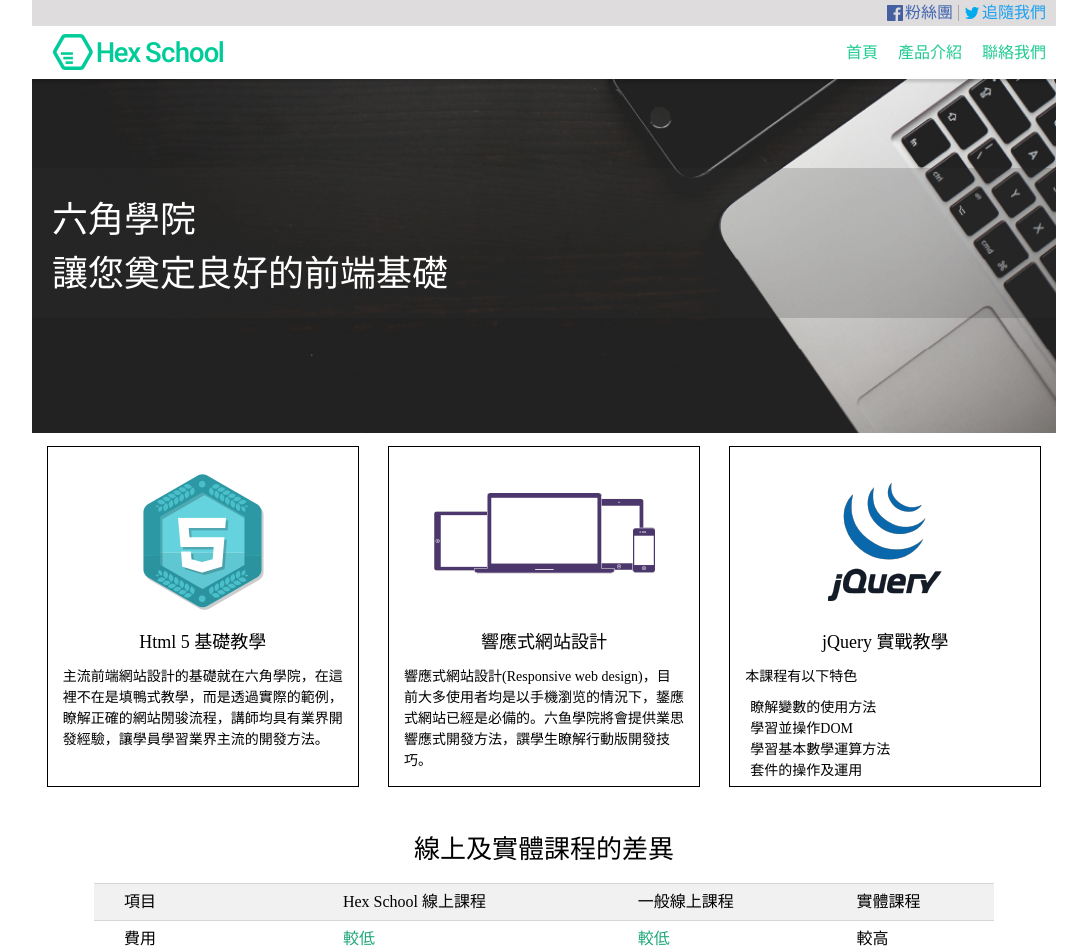
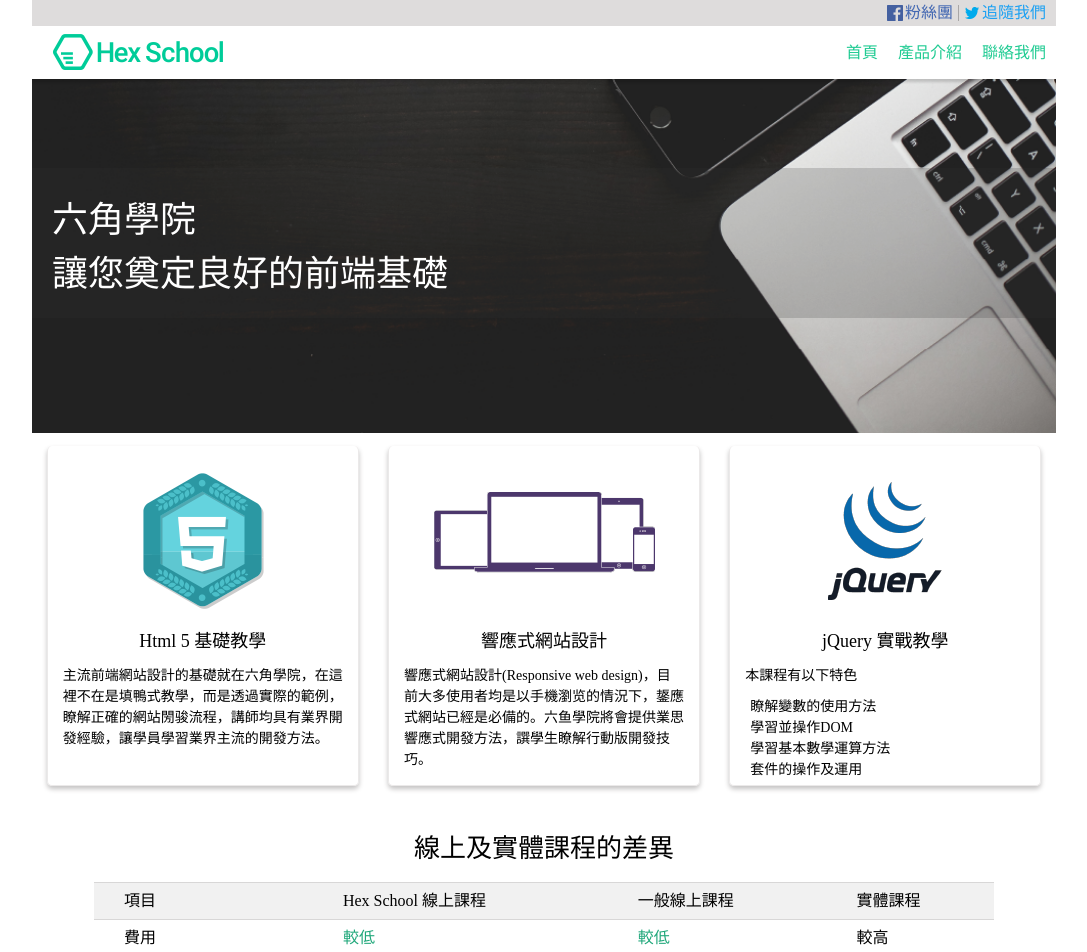
Before and after one commit to Huiwen-Huang/Flex-Basic-Page, a plain HTML site: page index.html in a window 1280 px wide. Shown: the top 952 px of the page, without its empty margins (96-1183 px from the left). Drawn offline with Linux system fonts and the light colour scheme.

Commit message:
update HTML Semantic Elements

```diff
--- a/index.html
+++ b/index.html
@@ -3,12 +3,12 @@
   <head>
     <meta charset="UTF-8" />
     <meta name="viewport" content="width=device-width, initial-scale=1.0" />
+    <meta http-equiv="X-UA-Compatible" content="IE=Edge" />
+    <title>Flex 練習 / landing page</title>
     <link rel="stylesheet" href="style.css" />
-    <title>Flex 練習 / landing page</title>
   </head>
   <body>
-    <div class="wrap">
-      <div class="header">
+    <header>
       <div class="header-contact">
         <ul>
           <li>
@@ -25,7 +25,7 @@
           </li>
         </ul>
       </div>
-        <div class="nav">
+      <nav>
         <a href="#">
           <img src="images/logo.png" alt="" />
         </a>
@@ -34,15 +34,14 @@
           <li><a href="#">產品介紹</a></li>
           <li><a href="#">聯絡我們</a></li>
         </ul>
-        </div>
-        <div class="banner">
+      </nav>
+      <section class="banner">
         <img src="images/banner.png" alt="" />
         <div class="slogan"></div>
         <p class="banner-title">六角學院<br />讓您奠定良好的前端基礎</p>
-        </div>
-      </div>
-
-      <div class="content">
+      </section>
+    </header>
+    <main>
       <div class="course">
         <div class="course-item">
           <img src="images/html.png" alt="" />
@@ -136,11 +135,7 @@
             </div>
             <div class="email">
               <label for="email">信箱</label>
-                <input
-                  type="text"
-                  id="email"
-                  placeholder="hexschool@mail.com"
-                />
+              <input type="text" id="email" placeholder="hexschool@mail.com" />
             </div>
             <div class="button">
               <input class="submit" type="submit" value="送出" />
@@ -148,20 +143,17 @@
           </form>
         </div>
       </div>
-      </div>
-      <div class="footer">
+    </main>
+    <footer>
       <div class="logo">
         <img src="images/footerLogo.png" alt="" />
       </div>
       <div class="contact">
         <p>
-            聯絡我們：<a href="mailto:hexschool@gmail.com"
-              >hexschool@gmail.com</a
-            >
+          聯絡我們：<a href="mailto:hexschool@gmail.com">hexschool@gmail.com</a>
         </p>
         <p>電話：<a href="tel:0999123456">0999123456</a></p>
       </div>
-      </div>
-    </div>
+    </footer>
   </body>
 </html>
--- a/style.css
+++ b/style.css
@@ -129,11 +129,11 @@ table {
 }
 /* reset */
 
-.wrap {
+body {
   width: 1024px;
   margin: 0 auto;
 }
-.header {
+header {
   margin-bottom: 10px;
 }
 
@@ -167,16 +167,16 @@ table {
   padding-left: 2px;
   padding-right: 10px;
 }
-.nav {
+nav {
   display: flex;
   justify-content: space-between;
   align-items: center;
 }
-.nav ul {
+nav ul {
   display: flex;
   justify-content: space-around;
 }
-.nav ul a {
+nav ul a {
   display: block;
   padding: 10px;
   text-decoration: none;
@@ -207,7 +207,7 @@ table {
   padding-top: 25px;
   padding-bottom: 25px;
 }
-.content {
+.main {
   margin-bottom: 20px;
 }
 .course {
@@ -220,7 +220,10 @@ table {
   text-align: center;
   padding: 5px;
   line-height: 1.5;
-  border: 1px solid black;
+  border: 1px solid rgb(235, 233, 233);
+  border-top: none;
+  border-radius: 5px;
+  box-shadow: 0px 3px 5px rgb(196, 195, 195);
 }
 .course-item h2 {
   font-size: 18px;
@@ -329,14 +332,14 @@ table {
   background: #fff;
   color: rgb(36, 226, 162);
 }
-.footer {
+footer {
   display: flex;
   justify-content: space-between;
   align-items: center;
   margin-top: 20px;
   margin-bottom: 40px;
 }
-.footer .contact {
+footer .contact {
   background-color: #fff;
 }
 .contact p {
```
Lines whose indentation alone changed are shown as unchanged.
